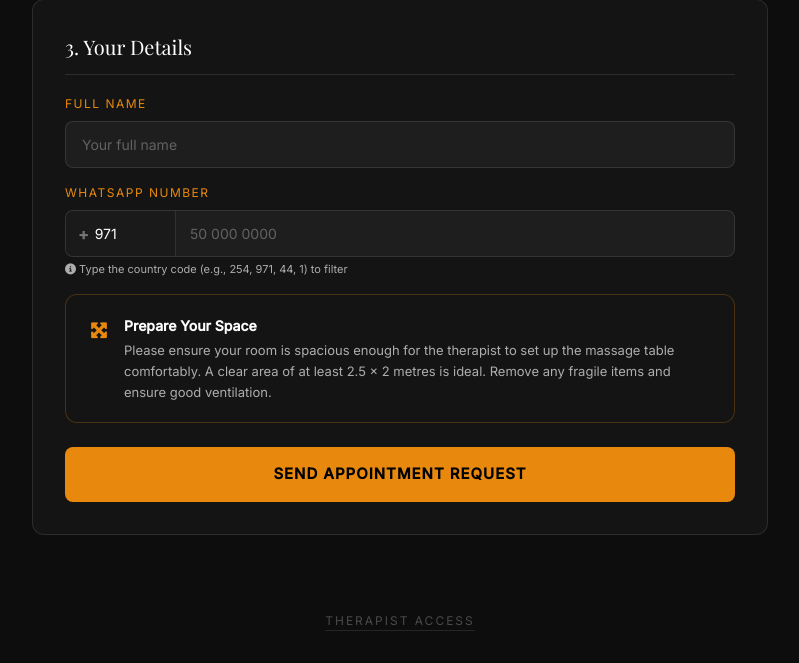
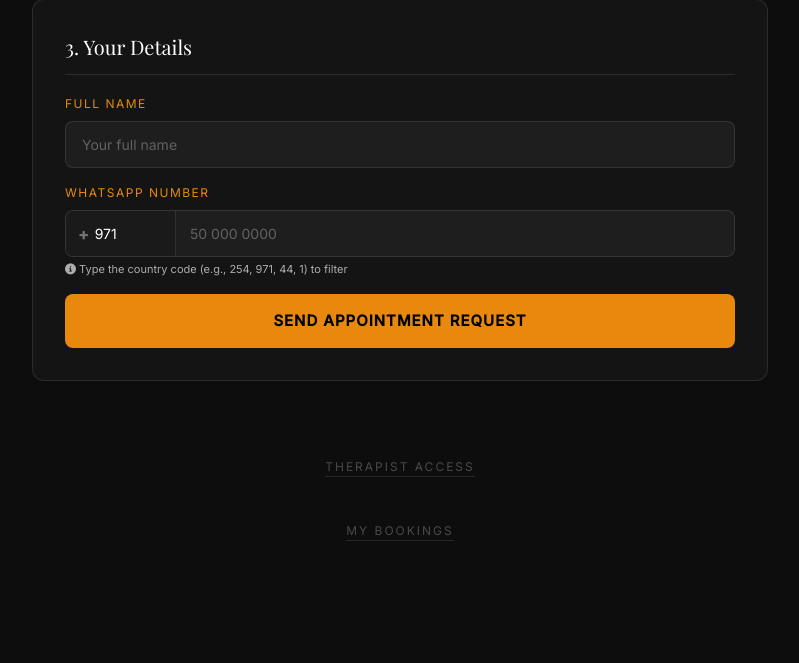
Before and after one commit to MarthaMuronji/rosette-booking, a Django app: page /book/ in a window 1280 px wide. Shown: the part 1844-2507 px from the top of the page, without its empty margins (240-1039 px from the left). Run offline with Django 5.2, Linux system fonts and the light colour scheme; data that the repository does not hold is empty.

Commit message:
Move Prepare Your Space notice from booking form to WhatsApp approval message

```diff
--- a/bookings/views.py
+++ b/bookings/views.py
@@ -886,6 +886,7 @@ def approve_appointment(request, pk):
             f"Date: {appointment.appointment_date}\n"
             f"Time: {time_formatted}\n\n"
             f"Please confirm your session details here: {confirm_url}\n\n"
+            f"📍 A quick note to prepare: please ensure your room is spacious enough for the massage table (a clear area of at least 2.5 × 2 metres is ideal), remove fragile items, and ensure good ventilation.\n\n"
             f"See you soon! 🌸"
         )
     elif appointment.service in PACKAGE_CONFIGS:
@@ -897,8 +898,10 @@ def approve_appointment(request, pk):
             f"Date of first session: {appointment.appointment_date}\n"
             f"Time: {time_formatted}\n\n"
             f"Please complete your package purchase here: {confirm_url}\n\n"
+            f"📍 A quick note to prepare: please ensure your room is spacious enough for the massage table (a clear area of at least 2.5 × 2 metres is ideal), remove fragile items, and ensure good ventilation.\n\n"
             f"We look forward to your wellness journey! 🌸"
         )
+
     else:
         raw_message = (
             f"🌿 Hi {appointment.client_name}! Your Rosette Wellness request has been approved!\n\n"
@@ -906,6 +909,7 @@ def approve_appointment(request, pk):
             f"Date: {appointment.appointment_date}\n"
             f"Time: {time_formatted}\n\n"
             f"Please complete your booking here: {confirm_url}\n\n"
+            f"📍 A quick note to prepare: please ensure your room is spacious enough for the massage table (a clear area of at least 2.5 × 2 metres is ideal), remove fragile items, and ensure good ventilation.\n\n"
             f"We look forward to seeing you! 🌸"
         )
 
--- a/templates/bookings/book_request.html
+++ b/templates/bookings/book_request.html
@@ -693,19 +693,6 @@
     </div>
 </div>
 
-                <!-- Spacious Room Notice -->
-                <div class="space-notice">
-                    <div class="space-notice-icon">
-                        <i class="fas fa-expand-arrows-alt"></i>
-                    </div>
-                    <div>
-                        <div class="space-notice-title">Prepare Your Space</div>
-                        <p class="space-notice-text">
-                            Please ensure your room is spacious enough for the therapist to set up the massage table comfortably. A clear area of at least 2.5 × 2 metres is ideal. Remove any fragile items and ensure good ventilation.
-                        </p>
-                    </div>
-                </div>
-
                 <button type="submit" class="btn-primary-rw w-100 py-3"
                         style="font-size:15px; letter-spacing:1px; border-radius:8px;">
                     SEND APPOINTMENT REQUEST
```
